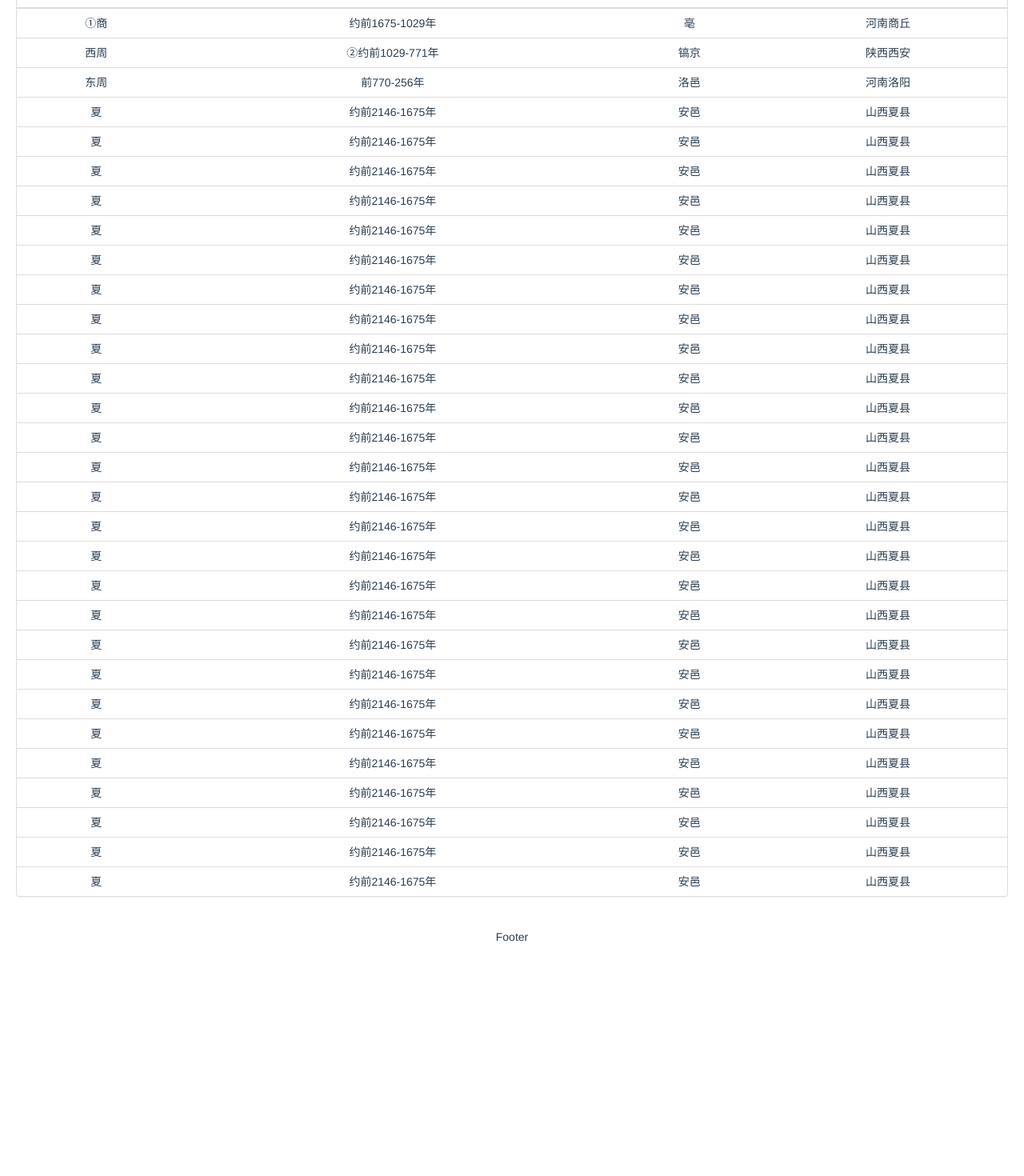
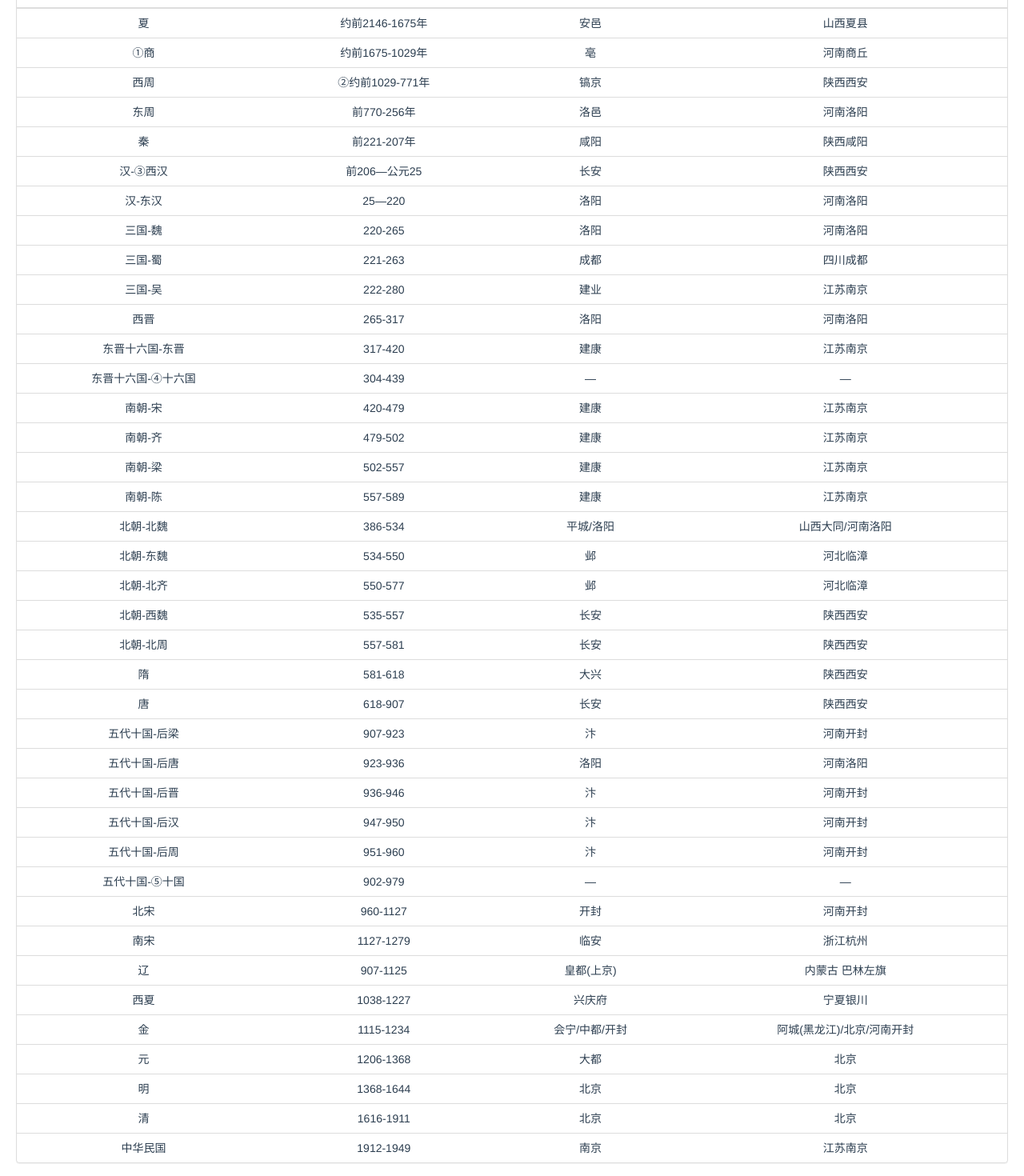
Before and after one commit to Alexander-lu/mail, a Vue app in the folder spa/: page /#/dynasty in a window 1280 px wide. Shown: the part 320-1790 px from the top of the page at 80% size. Before the commit the page ends 1541 px from the top, so only its background shows below. Built offline with nearby package versions, Linux system fonts and the light colour scheme.

Commit message:
完善了朝代的网页

```diff
--- a/spa/src/views/dynasty.vue
+++ b/spa/src/views/dynasty.vue
@@ -79,6 +79,12 @@
             </thead>
             <tbody>
               <tr>
+                <td>夏</td>
+                <td>约前2146-1675年</td>
+                <td>安邑</td>
+                <td>山西夏县</td>
+              </tr>
+              <tr>
                 <td>①商</td>
                 <td>约前1675-1029年</td>
                 <td>亳</td>
@@ -97,167 +103,216 @@
                 <td>河南洛阳</td>
               </tr>
               <tr>
-                <td>夏</td>
-                <td>约前2146-1675年</td>
-                <td>安邑</td>
-                <td>山西夏县</td>
+                <td>秦</td>
+                <td>前221-207年</td>
+                <td>咸阳</td>
+                <td>陕西咸阳</td>
               </tr>
               <tr>
-                <td>夏</td>
-                <td>约前2146-1675年</td>
-                <td>安邑</td>
-                <td>山西夏县</td>
+                <td>汉-③西汉</td>
+                <td>前206—公元25</td>
+                <td>长安</td>
+                <td>陕西西安</td>
               </tr>
               <tr>
-                <td>夏</td>
-                <td>约前2146-1675年</td>
-                <td>安邑</td>
-                <td>山西夏县</td>
+                <td>汉-东汉</td>
+                <td>25—220</td>
+                <td>洛阳</td>
+                <td>河南洛阳</td>
               </tr>
               <tr>
-                <td>夏</td>
-                <td>约前2146-1675年</td>
-                <td>安邑</td>
-                <td>山西夏县</td>
+                <td>三国-魏</td>
+                <td>220-265</td>
+                <td>洛阳</td>
+                <td>河南洛阳</td>
               </tr>
               <tr>
-                <td>夏</td>
-                <td>约前2146-1675年</td>
-                <td>安邑</td>
-                <td>山西夏县</td>
+                <td>三国-蜀</td>
+                <td>221-263</td>
+                <td>成都</td>
+                <td>四川成都</td>
               </tr>
               <tr>
-                <td>夏</td>
-                <td>约前2146-1675年</td>
-                <td>安邑</td>
-                <td>山西夏县</td>
+                <td>三国-吴</td>
+                <td>222-280</td>
+                <td>建业</td>
+                <td>江苏南京</td>
               </tr>
               <tr>
-                <td>夏</td>
-                <td>约前2146-1675年</td>
-                <td>安邑</td>
-                <td>山西夏县</td>
+                <td>西晋</td>
+                <td>265-317</td>
+                <td>洛阳</td>
+                <td>河南洛阳</td>
               </tr>
               <tr>
-                <td>夏</td>
-                <td>约前2146-1675年</td>
-                <td>安邑</td>
-                <td>山西夏县</td>
+                <td>东晋十六国-东晋</td>
+                <td>317-420</td>
+                <td>建康</td>
+                <td>江苏南京</td>
               </tr>
               <tr>
-                <td>夏</td>
-                <td>约前2146-1675年</td>
-                <td>安邑</td>
-                <td>山西夏县</td>
+                <td>东晋十六国-④十六国</td>
+                <td>304-439</td>
+                <td>—</td>
+                <td>—</td>
               </tr>
               <tr>
-                <td>夏</td>
-                <td>约前2146-1675年</td>
-                <td>安邑</td>
-                <td>山西夏县</td>
+                <td>南朝-宋</td>
+                <td>420-479</td>
+                <td>建康</td>
+                <td>江苏南京</td>
               </tr>
               <tr>
-                <td>夏</td>
-                <td>约前2146-1675年</td>
-                <td>安邑</td>
-                <td>山西夏县</td>
+                <td>南朝-齐</td>
+                <td>479-502</td>
+                <td>建康</td>
+                <td>江苏南京</td>
               </tr>
               <tr>
-                <td>夏</td>
-                <td>约前2146-1675年</td>
-                <td>安邑</td>
-                <td>山西夏县</td>
+                <td>南朝-梁</td>
+                <td>502-557</td>
+                <td>建康</td>
+                <td>江苏南京</td>
               </tr>
               <tr>
-                <td>夏</td>
-                <td>约前2146-1675年</td>
-                <td>安邑</td>
-                <td>山西夏县</td>
+                <td>南朝-陈</td>
+                <td>557-589</td>
+                <td>建康</td>
+                <td>江苏南京</td>
               </tr>
               <tr>
-                <td>夏</td>
-                <td>约前2146-1675年</td>
-                <td>安邑</td>
-                <td>山西夏县</td>
+                <td>北朝-北魏</td>
+                <td>386-534</td>
+                <td>平城/洛阳</td>
+                <td>山西大同/河南洛阳</td>
               </tr>
               <tr>
-                <td>夏</td>
-                <td>约前2146-1675年</td>
-                <td>安邑</td>
-                <td>山西夏县</td>
+                <td>北朝-东魏</td>
+                <td>534-550</td>
+                <td>邺</td>
+                <td>河北临漳</td>
               </tr>
               <tr>
-                <td>夏</td>
-                <td>约前2146-1675年</td>
-                <td>安邑</td>
-                <td>山西夏县</td>
+                <td>北朝-北齐</td>
+                <td>550-577</td>
+                <td>邺</td>
+                <td>河北临漳</td>
               </tr>
               <tr>
-                <td>夏</td>
-                <td>约前2146-1675年</td>
-                <td>安邑</td>
-                <td>山西夏县</td>
+                <td>北朝-西魏</td>
+                <td>535-557</td>
+                <td>长安</td>
+                <td>陕西西安</td>
               </tr>
               <tr>
-                <td>夏</td>
-                <td>约前2146-1675年</td>
-                <td>安邑</td>
-                <td>山西夏县</td>
+                <td>北朝-北周</td>
+                <td>557-581</td>
+                <td>长安</td>
+                <td>陕西西安</td>
               </tr>
               <tr>
-                <td>夏</td>
-                <td>约前2146-1675年</td>
-                <td>安邑</td>
-                <td>山西夏县</td>
+                <td>隋</td>
+                <td>581-618</td>
+                <td>大兴</td>
+                <td>陕西西安</td>
               </tr>
               <tr>
-                <td>夏</td>
-                <td>约前2146-1675年</td>
-                <td>安邑</td>
-                <td>山西夏县</td>
+                <td>唐</td>
+                <td>618-907</td>
+                <td>长安</td>
+                <td>陕西西安</td>
               </tr>
               <tr>
-                <td>夏</td>
-                <td>约前2146-1675年</td>
-                <td>安邑</td>
-                <td>山西夏县</td>
+                <td>五代十国-后梁</td>
+                <td>907-923</td>
+                <td>汴</td>
+                <td>河南开封</td>
               </tr>
               <tr>
-                <td>夏</td>
-                <td>约前2146-1675年</td>
-                <td>安邑</td>
-                <td>山西夏县</td>
+                <td>五代十国-后唐</td>
+                <td>923-936</td>
+                <td>洛阳</td>
+                <td>河南洛阳</td>
               </tr>
               <tr>
-                <td>夏</td>
-                <td>约前2146-1675年</td>
-                <td>安邑</td>
-                <td>山西夏县</td>
+                <td>五代十国-后晋</td>
+                <td>936-946</td>
+                <td>汴</td>
+                <td>河南开封</td>
               </tr>
               <tr>
-                <td>夏</td>
-                <td>约前2146-1675年</td>
-                <td>安邑</td>
-                <td>山西夏县</td>
+                <td>五代十国-后汉</td>
+                <td>947-950</td>
+                <td>汴</td>
+                <td>河南开封</td>
               </tr>
               <tr>
-                <td>夏</td>
-                <td>约前2146-1675年</td>
-                <td>安邑</td>
-                <td>山西夏县</td>
+                <td>五代十国-后周</td>
+                <td>951-960</td>
+                <td>汴</td>
+                <td>河南开封</td>
               </tr>
               <tr>
-                <td>夏</td>
-                <td>约前2146-1675年</td>
-                <td>安邑</td>
-                <td>山西夏县</td>
+                <td>五代十国-⑤十国</td>
+                <td>902-979</td>
+                <td>—</td>
+                <td>—</td>
               </tr>
               <tr>
-                <td>夏</td>
-                <td>约前2146-1675年</td>
-                <td>安邑</td>
-                <td>山西夏县</td>
+                <td>北宋</td>
+                <td>960-1127</td>
+                <td>开封</td>
+                <td>河南开封</td>
               </tr>
+              <tr>
+                <td>南宋</td>
+                <td>1127-1279</td>
+                <td>临安</td>
+                <td>浙江杭州</td>
+              </tr>
+              <tr>
+                <td>辽</td>
+                <td>907-1125</td>
+                <td>皇都(上京)</td>
+                <td>内蒙古 巴林左旗</td>
+              </tr>
+              <tr>
+                <td>西夏</td>
+                <td>1038-1227</td>
+                <td>兴庆府</td>
+                <td>宁夏银川</td>
+              </tr>
+              <tr>
+                <td>金</td>
+                <td>1115-1234</td>
+                <td>会宁/中都/开封</td>
+                <td>阿城(黑龙江)/北京/河南开封</td>
+              </tr>
+              <tr>
+                <td>元</td>
+                <td>1206-1368</td>
+                <td>大都</td>
+                <td>北京</td>
+              </tr>
+              <tr>
+                <td>明</td>
+                <td>1368-1644</td>
+                <td>北京</td>
+                <td>北京</td>
+              </tr>
+              <tr>
+                <td>清</td>
+                <td>1616-1911</td>
+                <td>北京</td>
+                <td>北京</td>
+              </tr>
+              <tr>
+                <td>中华民国</td>
+                <td>1912-1949</td>
+                <td>南京</td>
+                <td>江苏南京</td>
+              </tr>
+
             </tbody>
           </table>
         </div>
```
